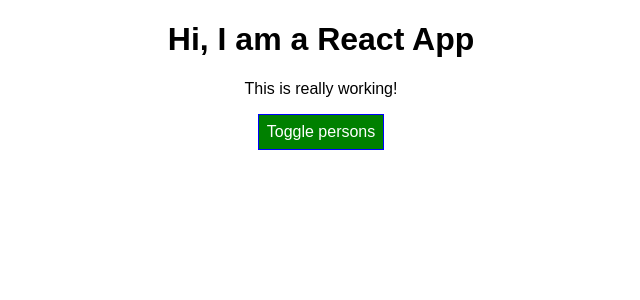
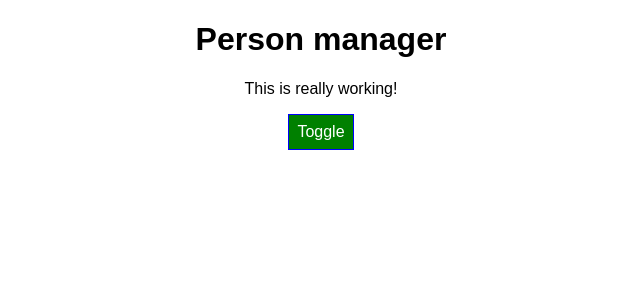
Before and after one commit to terminalnode/udemy-react, a React app in the folder react-complete-guide/: page / in a window 1280 px wide. Shown: the top 300 px of the page, without its empty margins (319-959 px from the left). Built offline with nearby package versions, Linux system fonts and the light colour scheme.

Commit message:
section 7: project restructuring

```diff
--- a/react-complete-guide/src/App.css
+++ b/react-complete-guide/src/components/Cockpit/Cockpit.css
@@ -1,7 +1,3 @@
-.App {
-  text-align: center;
-}
-
 .red {
   color: red;
 }
@@ -10,7 +6,7 @@
   font-weight: bold;
 }
 
-.App button {
+.Cockpit button {
   background-color: green;
   color: white;
   font: inherit;
@@ -19,15 +15,15 @@
   cursor: pointer;
 }
 
-.App button:hover {
+.Cockpit button:hover {
   background-color: lightgreen;
   color: black;
 }
 
-.App button.Red {
+.Cockpit button.Red {
   background-color: red;
 }
 
-.App button.Red:hover {
+.Cockpit button.Red:hover {
   background-color: salmon;
 }
--- /dev/null
+++ b/react-complete-guide/src/components/Cockpit/Cockpit.js
@@ -0,0 +1,34 @@
+import React from "react";
+import classes from "./Cockpit.css";
+
+const cockpit = props => {
+  const assignedClasses = [ ];
+  if (props.listLength <= 2) {
+    assignedClasses.push(classes.red);
+  }
+
+  if (props.listLength <= 1) {
+    assignedClasses.push(classes.bold);
+  }
+
+  let buttonClass = "";
+  if (props.useHideStyling) {
+    buttonClass = classes.Red;
+  }
+
+  return (
+    <div className={ classes.Cockpit }>
+      <h1>{ props.appTitle ? props.appTitle : "This is a default title" }</h1>
+      <p className={ assignedClasses.join(" ") }>
+        { props.subTitle ? props.subTitle : "This is the subtitle" }
+      </p>
+      <button
+        className={ buttonClass }
+        onClick={ props.click ? props.click : () => alert("Button was clicked! That tickles!") }>
+        { props.buttonText ? props.buttonText : "Toggle" }
+      </button>
+    </div>
+  );
+};
+
+export default cockpit;
--- /dev/null
+++ b/react-complete-guide/src/components/Persons/Persons.js
@@ -0,0 +1,13 @@
+import React from "react";
+import Person from "./Person/Person";
+
+const persons = (props) => props.persons.map((person, id) =>
+  <Person
+    key={ person.id }
+    click={ () => props.click(id) }
+    changed={ (event) => props.changed(event, person.id) }
+    name={ person.name }
+    age={ person.age } />
+);
+
+export default persons;
--- /dev/null
+++ b/react-complete-guide/src/containers/App.css
@@ -0,0 +1,3 @@
+.App {
+  text-align: center;
+}
--- a/react-complete-guide/src/App.js
+++ b/react-complete-guide/src/containers/App.js
@@ -1,6 +1,7 @@
 import React, { Component } from "react";
 import classes from "./App.css";
-import Person from "./Person/Person";
+import Persons from "../components/Persons/Persons";
+import Cockpit from "../components/Cockpit/Cockpit";
 
 class App extends Component {
   state = {
@@ -35,42 +36,26 @@
   render() {
     // Inline styling
     let persons = null;
-    let buttonClass = ""; // empty default
 
     if (this.state.showPersons) {
       persons = (
-        <div>
-          {this.state.persons.map((person, id) => {
-              return <Person
-                key={ person.id }
-                click={ () => this.deletePersonHandler(id) }
-                changed={ (event) => this.nameChangedHandler(event, person.id) }
-                name={ person.name }
-                age={ person.age } />;
-          })}
-        </div>
+        <Persons
+          persons={ this.state.persons }
+          click={ this.deletePersonHandler }
+          changed={ this.nameChangedHandler }
+        />
       );
-
-      buttonClass = classes.Red;
-    }
-
-    const assignedClasses = [ ];
-    if (this.state.persons.length <= 2) {
-      assignedClasses.push(classes.red);
-    }
-
-    if (this.state.persons.length <= 1) {
-      assignedClasses.push(classes.bold);
     }
 
     return (
       <div className={ classes.App }>
-        <h1>Hi, I am a React App</h1>
-        <p className={ assignedClasses.join(" ") }>This is really working!</p>
-        <button
-          className={ buttonClass }
-          onClick={ this.togglePersonsHandler }>Toggle persons
-        </button>
+        <Cockpit
+          appTitle={ this.props.appTitle }
+          subTitle="This is really working!"
+          click={ this.togglePersonsHandler }
+          listLength={ this.state.persons.length }
+          useHideStyling={ this.state.showPersons }
+        />
         { persons }
       </div>
     );
--- a/react-complete-guide/src/index.js
+++ b/react-complete-guide/src/index.js
@@ -1,8 +1,8 @@
 import React from 'react';
 import ReactDOM from 'react-dom';
 import './index.css';
-import App from './App';
+import App from './containers/App';
 import registerServiceWorker from './registerServiceWorker';
 
-ReactDOM.render(<App />, document.getElementById('root'));
+ReactDOM.render(<App appTitle="Person manager" />, document.getElementById('root'));
 registerServiceWorker();
```
Also changed, not shown: react-complete-guide/src/ErrorBoundary/ErrorBoundary.js (deleted, +0 -22 lines), react-complete-guide/src/components/Persons/Person/Person.css (renamed from react-complete-guide/src/Person/Person.css), react-complete-guide/src/components/Persons/Person/Person.js (renamed from react-complete-guide/src/Person/Person.js), 1 other file (tests, documents, lock files or other folders).
